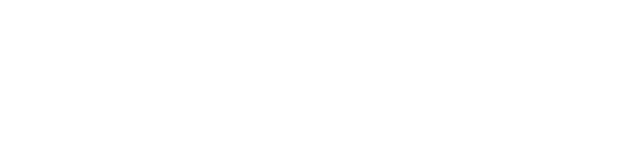
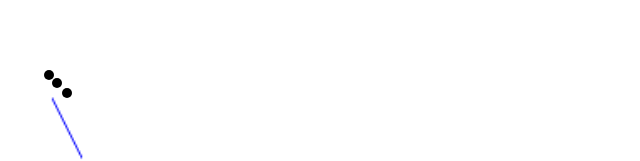
Before and after one commit to newadda/JavascriptLibrary, a Vue app in the folder vue-project/: page /draw in a window 1280 px wide. Shown: the part 474-635 px from the top of the page, without its empty margins (0-640 px from the left). Built offline with nearby package versions, Linux system fonts and the light colour scheme; the HTML template or start-up script is replaced by a standard one.

Commit message:
테스트

```diff
--- a/vue-project/src/views/DrawEdit.vue
+++ b/vue-project/src/views/DrawEdit.vue
@@ -1,7 +1,12 @@
 <template>
-  <div >
+  <div>
+    <div  style="width: 500px; height: 500px ; position:relative">
+     <!-- <div style="position:absolute;width:10px;height:10px;border-radius:50%;background-color:red;top:10px;left:200px"></div>-->
+    </div>
+    <div   ref="container" style="width: 500px; height: 500px ; position:relative">
+            <canvas ref="can" style="width: 500px; height: 500px;position:absolute">    </canvas>
+    </div>
 
-    <canvas ref="can" style="width: 500px; height: 500px"></canvas>
   </div>
 </template>
 
@@ -19,13 +24,17 @@
 
 class Line{
     printList = [];
+    isEdit=false;
+
     constructor(){
         this.printList.push(new Point(12,12));
         this.printList.push(new Point(20,20));
         this.printList.push(new Point(30,30));
+        this.isEdit=false;
     }
 
-    draw(canvas){
+
+     draw(canvas){
         const ctx = canvas.getContext("2d");
 
         let i=0;
@@ -44,6 +53,31 @@
         ctx.lineWidth = 1;
         ctx.strokeStyle = 'blue';
         ctx.stroke();
+
+/*
+        if(this.isEdit==false)
+        {
+          retrun ;
+        }*/
+        for(let point of this.printList)
+        {
+          const temp = document.createElement("div");
+          temp.style="position:absolute;width:10px;height:10px;border-radius:50%;background-color:black"
+          //temp.textContent=point
+          //temp.innerHTML = '<div></div>'
+         // temp.style.width = "10px";
+          //temp.style.height = "10px";
+         // temp.style.background-color = "black";
+          temp.style.position = "absolute";
+          temp.style.top=point.y+'px';
+          temp.style.left=point.x+'px';
+          canvas.parentElement.appendChild(temp)
+
+          console.info(temp)
+
+        }
+
+
 
     }
 }
```
